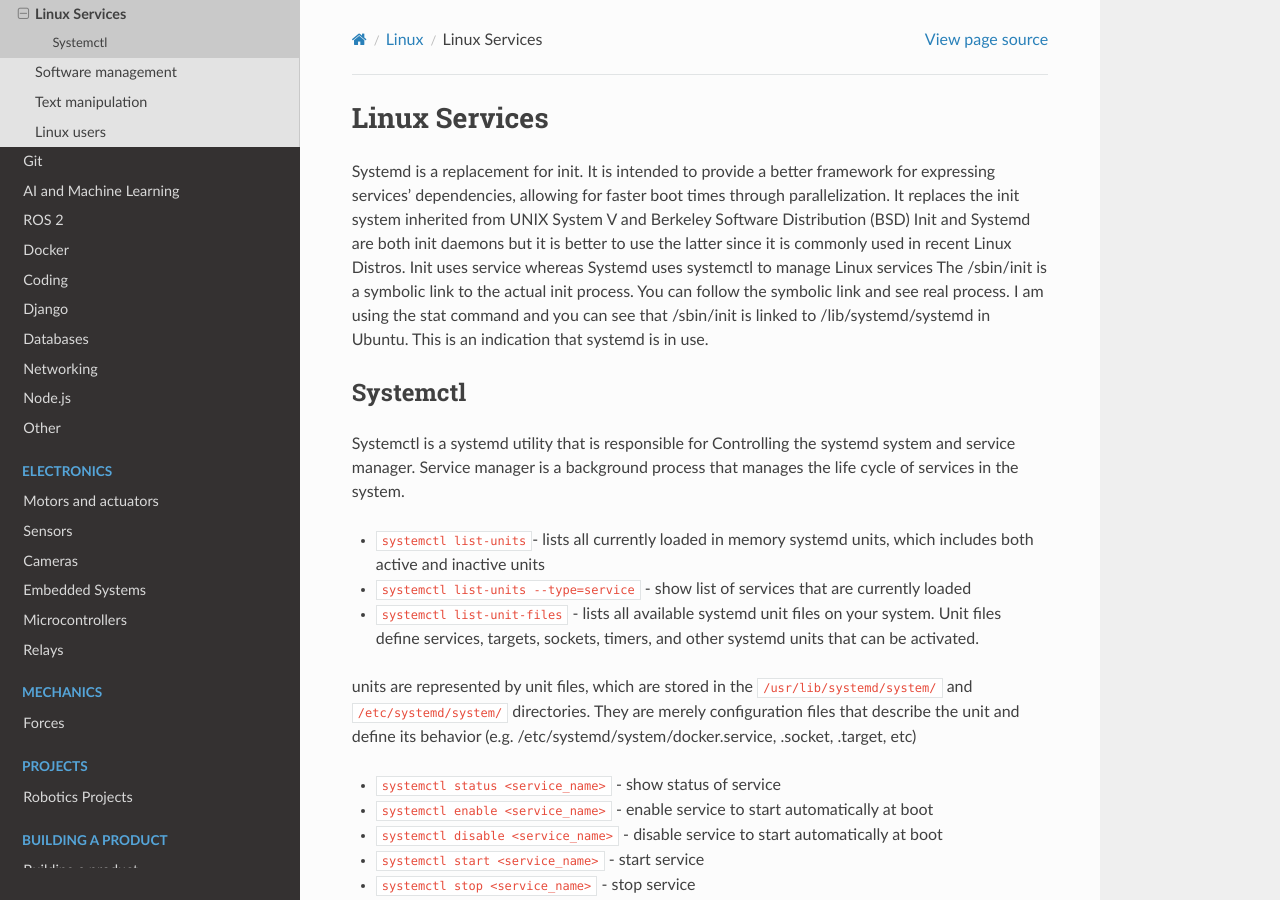
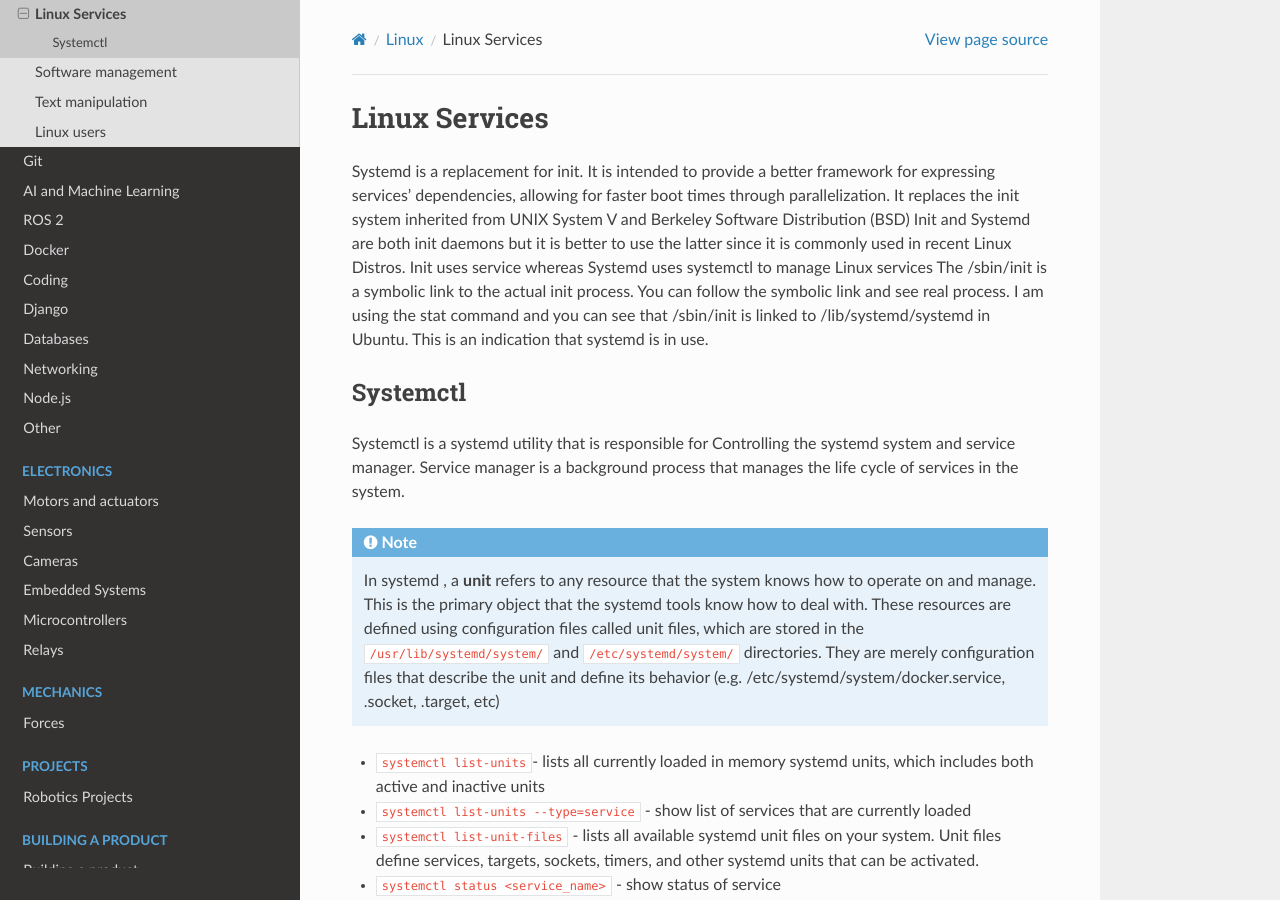
Before and after one commit to jevgenik/manuals, a Sphinx documentation site: the page built from source/files/software/linux/services.rst, in a window 1280 px wide and 900 px high. Built offline with Sphinx 7.4.7 and the Read the Docs theme 2.0.0, drawn with Linux system fonts in a browser that asks for light colours.

Commit message:
added linux services

```diff
--- a/source/files/software/linux/services.rst
+++ b/source/files/software/linux/services.rst
@@ -16,16 +16,19 @@ Systemctl
 Systemctl is a systemd utility that is responsible for Controlling the systemd system and service manager.
 Service manager is a background process that manages the life cycle of services in the system.
 
+.. note::
+   In systemd , a **unit** refers to any resource that the system knows how to operate on and manage. This is the primary object that
+   the systemd tools know how to deal with. These resources are defined using configuration files called unit files, which are stored
+   in the ``/usr/lib/systemd/system/`` and ``/etc/systemd/system/`` directories.
+   They are merely configuration files that describe the unit and define its behavior
+   (e.g. /etc/systemd/system/docker.service, .socket, .target, etc)
+
 * ``systemctl list-units``- lists all currently loaded in memory systemd units, which includes both active and inactive units
 
 * ``systemctl list-units --type=service`` - show list of services that are currently loaded
 
 * ``systemctl list-unit-files`` - lists all available systemd unit files on your system. Unit files define services, targets,
   sockets, timers, and other systemd units that can be activated.
-
-units are represented by unit files, which are stored in the ``/usr/lib/systemd/system/`` and ``/etc/systemd/system/`` directories.
-They are merely configuration files that describe the unit and define its behavior
-(e.g. /etc/systemd/system/docker.service, .socket, .target, etc)
 
 * ``systemctl status <service_name>`` - show status of service
 
```
